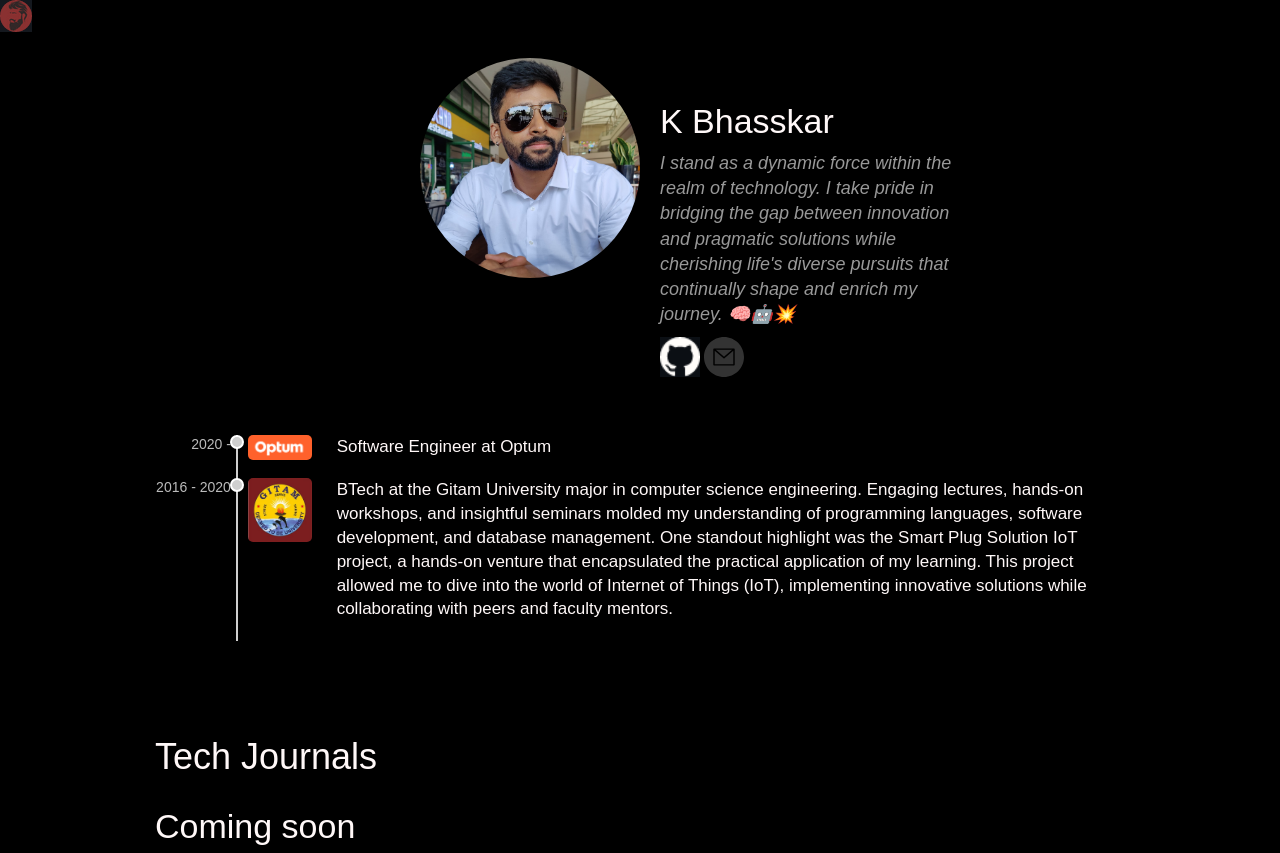
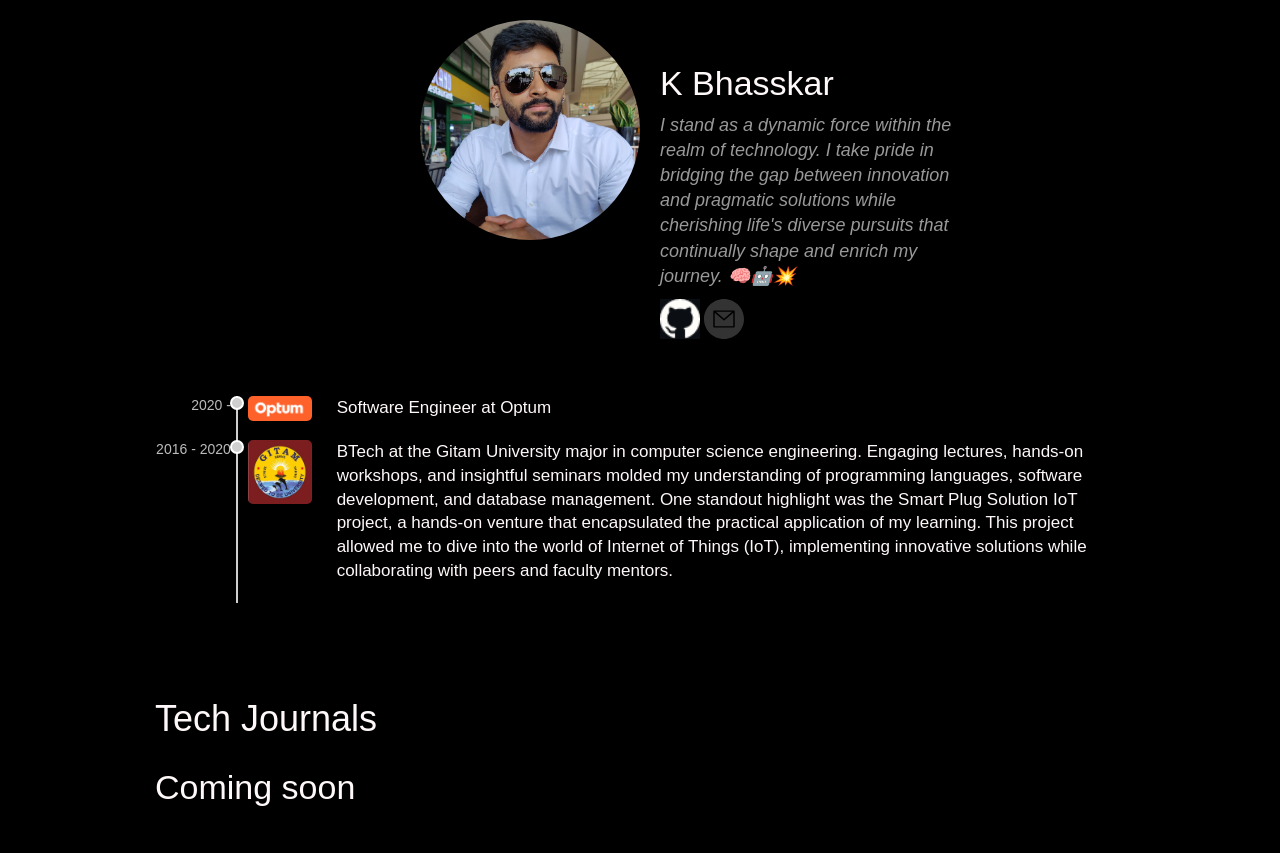
Before and after one commit to Codzaniac/bhasskar, a plain HTML site: page index.html in a window 1280 px wide. Shown: the top 853 px of the page. Drawn offline with Linux system fonts and the light colour scheme.

Commit message:
revert last

```diff
--- a/index.html
+++ b/index.html
@@ -9,7 +9,6 @@
 </head>
 
 <body>
-    <img src="assets/logo.png" class="ppic"/>
     <!-- idea: have a javascript animated loss function converging in the header? :p -->
     <div id="dhead" class="container">
         <div class="row">
```
